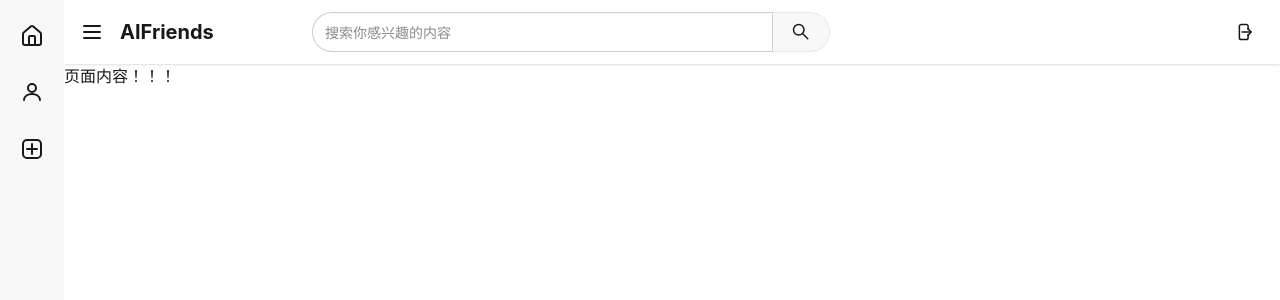
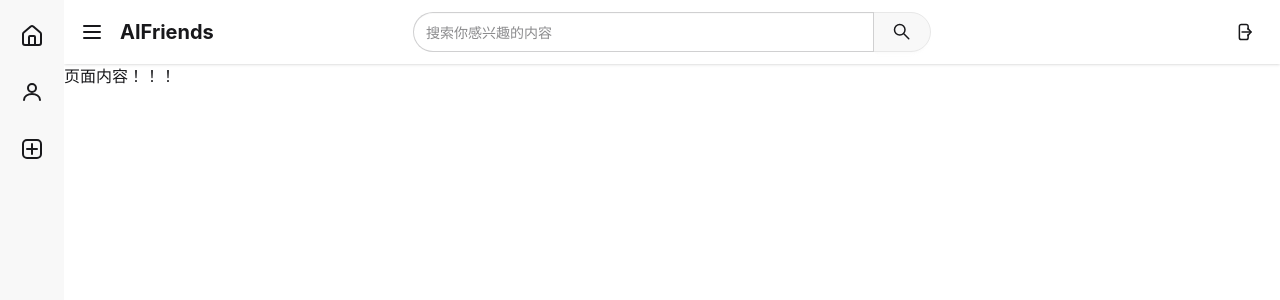
Before and after one commit to ykkk872/AIfriends, a Vue app in the folder frontend/: page / in a window 1280 px wide. Shown: the top 300 px of the page. Built offline with nearby package versions, Linux system fonts and the light colour scheme.

Commit message:
feat: 搜索框居中

```diff
--- a/frontend/src/components/nvabar/NavBar.vue
+++ b/frontend/src/components/nvabar/NavBar.vue
@@ -11,6 +11,13 @@ import SearchIcon from './icons/SearchIcon.vue';
 <template>
     <div class="drawer lg:drawer-open">
     <input id="my-drawer-4" type="checkbox" class="drawer-toggle" />
+    <!-- <nav>                              ← navbar，全宽
+        ├── navbar-start                 ← logo + 菜单按钮
+        ├── navbar-center w-4/5          ← ① 占 nav 的 80%（最大 180 = max-w-180）
+        │     └── join w-4/5             ← ② 占 navbar-center 的 80%
+        │           ├── input w-4/5      ← ③ 占 join 容器的 80%（输入框）
+        │           └── button           ← 剩下的空间（搜索按钮）
+        └── navbar-end                   ← 登录按钮 -->
     <div class="drawer-content">
         <!-- Navbar -->
         <nav class="navbar w-full bg-base-100 shadow-sm">
@@ -21,8 +28,8 @@ import SearchIcon from './icons/SearchIcon.vue';
             </label>
             <div class="px-2 font-bold text-xl">AIFriends</div>
         </div>
-        <div class="navbar-center w-4/5 max-w-180">
-            <div class="join w-4/5">
+        <div class="navbar-center w-4/5 max-w-180 flex justify-center">
+            <div class="join w-4/5 flex justify-center">
                 <input class="input join-item rounded-l-full w-4/5" placeholder="搜索你感兴趣的内容" />
                 <button class="btn join-item rounded-r-full">
                     <SearchIcon/>
```
